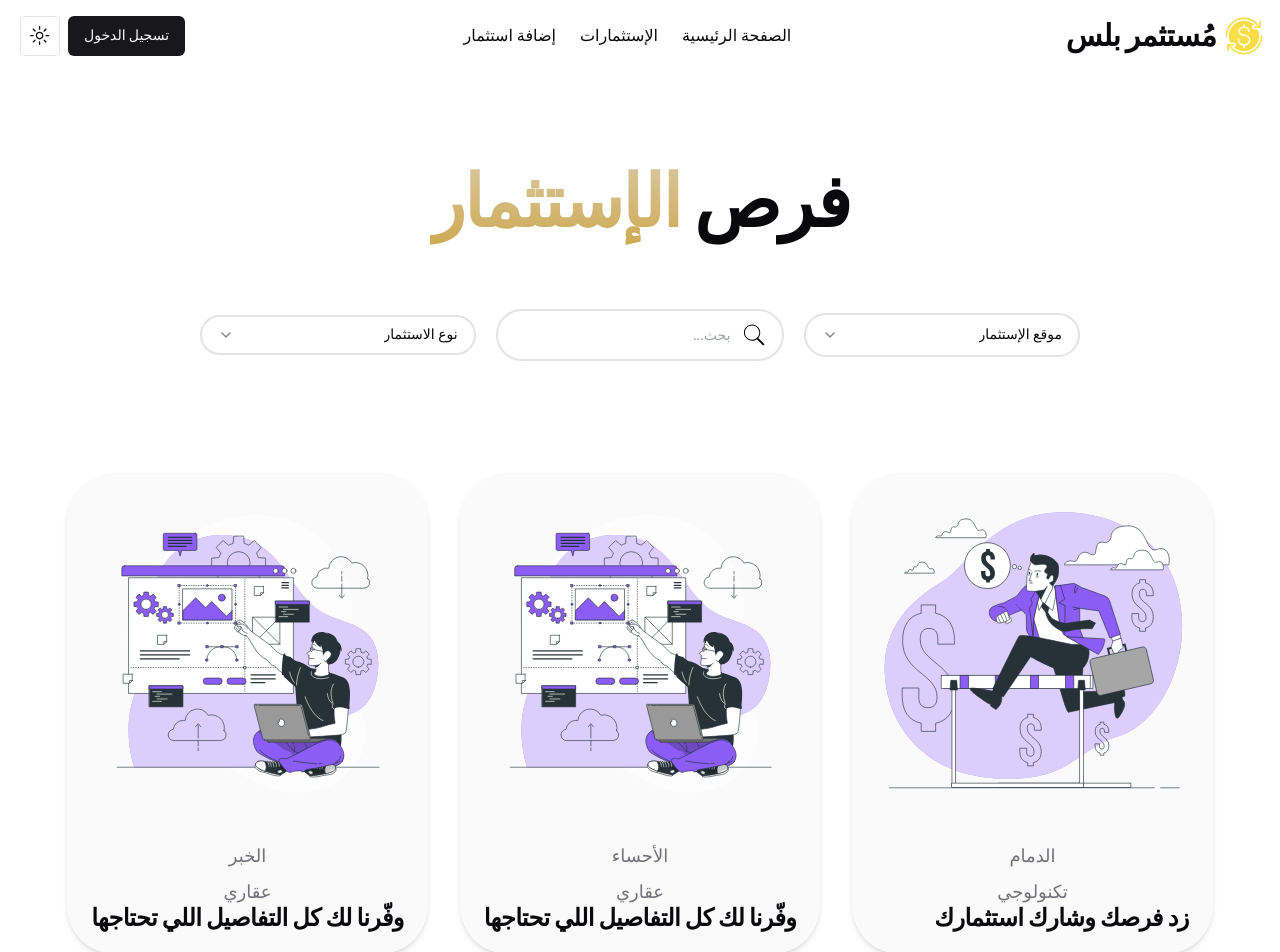
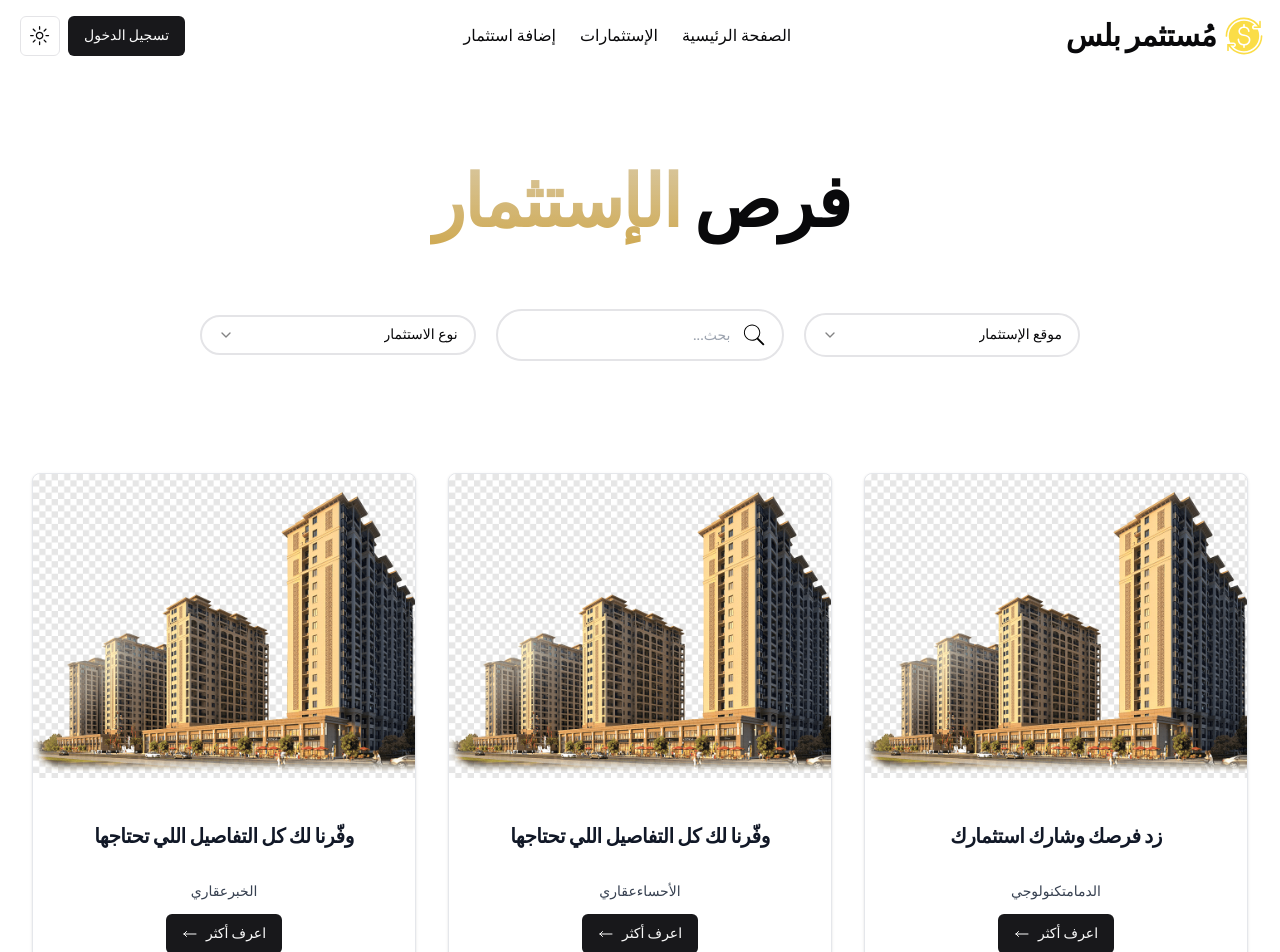
Before and after one commit to HassanAlabdulal/Mostathmer-plus, a Next.js app: page /investments in a window 1280 px wide. Shown: the top 952 px of the page. Built offline with nearby package versions, Linux system fonts and the light colour scheme.

Commit message:
enhance: restructure cards in investments page

```diff
--- a/app/investments/page.tsx
+++ b/app/investments/page.tsx
@@ -19,6 +19,7 @@ import {
   SelectTrigger,
   SelectValue,
 } from "@/components/ui/select";
+import Link from "next/link";
 
 interface InvestmentsProps {
   title: string;
@@ -154,28 +155,70 @@ export default function Investments() {
                   investmentType,
                   key,
                 }) => (
+                  //   <Card
+                  //     key={key}
+                  //     className="bg-[#fafafa] hover:bg-[#f1f1f1] dark:bg-[#121212] border-0 dark:hover:bg-[#27272a] transition-all max-w-[470px] duration-400 shadow-md  rounded-[3rem] p-0"
+                  //   >
+                  //     <CardHeader className="">
+                  //       <img
+                  //         src={investmentImage}
+                  //         alt="About features"
+                  //         className="w-[200px] lg:w-full"
+                  //       />
+                  //     </CardHeader>
+
+                  //     <CardDescription className=" text-lg text-center my-2 mx-4">
+                  //       {investmentLocation}
+                  //     </CardDescription>
+                  //     <CardDescription className=" text-lg text-center mx-4">
+                  //       {investmentType}
+                  //     </CardDescription>
+
+                  //     <CardFooter>
+                  //       <CardTitle className=" text-center ">{title}</CardTitle>
+                  //     </CardFooter>
+                  //   </Card>
                   <Card
+                    className="max-w-sm bg-white border border-gray-200 rounded-lg shadow dark:bg-gray-800 dark:border-gray-700"
                     key={key}
-                    className="bg-[#fafafa] hover:bg-[#f1f1f1] dark:bg-[#121212] border-0 dark:hover:bg-[#27272a] transition-all max-w-[470px] duration-400 shadow-md  rounded-[3rem] p-0"
                   >
-                    <CardHeader className="">
+                    <a href="#">
                       <img
-                        src={investmentImage}
-                        alt="About features"
-                        className="w-[200px] lg:w-full"
+                        className="rounded-t-lg"
+                        src="/assets/photo.png"
+                        alt=""
                       />
-                    </CardHeader>
-
-                    <CardDescription className=" text-lg text-center my-2 mx-4">
-                      {investmentLocation}
-                    </CardDescription>
-                    <CardDescription className=" text-lg text-center mx-4">
-                      {investmentType}
-                    </CardDescription>
-
-                    <CardFooter>
-                      <CardTitle className=" text-center ">{title}</CardTitle>
-                    </CardFooter>
+                    </a>
+                    <div className="p-5 flex flex-col justify-center items-center">
+                      <a href="#">
+                        <CardHeader className="mb-2 text-xl text-center font-bold tracking-tight text-gray-900 dark:text-white">
+                          {title}
+                        </CardHeader>
+                      </a>
+                      <CardDescription className="mb-3 font-normal text-gray-700 dark:text-gray-400">
+                        {investmentLocation}
+                        {investmentType}
+                      </CardDescription>
+                      <Button asChild>
+                        <Link href="/show-opportunity">
+                          اعرف أكثر
+                          <svg
+                            xmlns="http://www.w3.org/2000/svg"
+                            fill="none"
+                            viewBox="0 0 24 24"
+                            stroke-width="1.5"
+                            stroke="currentColor"
+                            className="w-4 h-6 mr-2"
+                          >
+                            <path
+                              stroke-linecap="round"
+                              stroke-linejoin="round"
+                              d="M6.75 15.75 3 12m0 0 3.75-3.75M3 12h18"
+                            />
+                          </svg>
+                        </Link>
+                      </Button>
+                    </div>
                   </Card>
                 )
               )}
```
